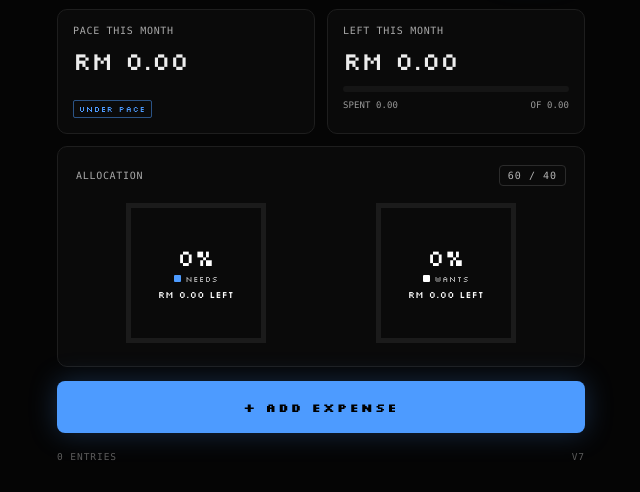
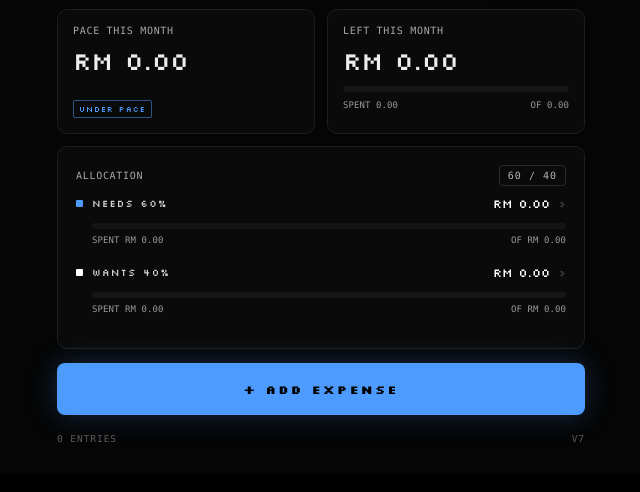
Before and after one commit to taeikii/ringgit-ledger, a plain HTML site: page index.html in a window 1280 px wide. Shown: the part 312-804 px from the top of the page, without its empty margins (319-959 px from the left). Drawn offline with Linux system fonts and the light colour scheme.

Commit message:
Revert allocation to bars (pre-ring state)

```diff
--- a/index.html
+++ b/index.html
@@ -94,14 +94,6 @@ header{display:flex;justify-content:space-between;align-items:center;margin-bott
 .plus:active{opacity:.55}
 .bs{padding:6px 10px;font-size:9px;letter-spacing:.08em}
 .linkbtn{background:none;border:0;color:var(--acc);font:400 9px var(--mono);letter-spacing:.12em;padding:14px 0 2px;cursor:pointer;text-transform:uppercase}
-.rings2{display:grid;grid-template-columns:1fr 1fr;gap:10px;margin-top:12px}
-.ringbtn{background:none;border:0;padding:0;cursor:pointer;color:inherit;font:inherit}
-.ringbox{position:relative;display:block;width:100%;max-width:150px;margin:0 auto;aspect-ratio:1}
-.ringbox svg{position:absolute;inset:0;width:100%;height:100%}
-.rinner{position:absolute;inset:0;display:flex;flex-direction:column;align-items:center;justify-content:center;gap:5px;padding:16px;text-align:center}
-.rinner .pct{font:400 23px/1 var(--mono);color:#fff}
-.rinner .rlbl{display:flex;align-items:center;gap:5px;font:400 8px var(--mono);letter-spacing:.1em;text-transform:uppercase;color:#a8a8a8}
-.rinner .ramt{font:400 9.5px var(--mono);color:#fff;letter-spacing:.02em;line-height:1.25}
 .cta{width:100%;height:52px;background:var(--acc);color:#000;border:0;border-radius:8px;font:700 12px var(--mono);letter-spacing:.18em;cursor:pointer;box-shadow:0 0 28px rgba(77,155,255,.25);text-transform:uppercase}
 .cta:active{transform:scale(.99)}
 .ghost{background:#0b0b0b;border:1px solid var(--line2);color:#d8d8d8;border-radius:6px;padding:10px 14px;font:500 10px var(--mono);letter-spacing:.12em;cursor:pointer;text-transform:uppercase}
@@ -392,26 +384,19 @@ function cardHTML(title,sp,lim,span){
 }
 
 function allocHTML(c){
- const SIDE=108,P=SIDE*4;
- const rings=['n','w'].map((k,i)=>{
-  const lim=c.bud[k],used=c.spent(1,c.dim,k),lef=lim-used,over=lef<0;
-  const pct=lim>0?Math.min(Math.max(used/lim,0),1):0;
-  return `<button class="ringbtn" data-a="bkt" data-b="${k}" aria-label="${B[k]}: ${Math.round(pct*100)} percent used, ${rmS(Math.abs(lef))} ${over?'over':'left'}">
-   <span class="ringbox">
-    <svg viewBox="0 0 120 120" aria-hidden="true">
-     <rect x="6" y="6" width="${SIDE}" height="${SIDE}" fill="none" stroke="#1b1b1b" stroke-width="4"/>
-     <rect x="6" y="6" width="${SIDE}" height="${SIDE}" fill="none" stroke="${over?'#fff':'var(--acc)'}" stroke-width="4" stroke-dasharray="${P}" stroke-dashoffset="${(P*(1-pct)).toFixed(1)}"/>
-    </svg>
-    <span class="rinner">
-     <b class="pct">${Math.round(pct*100)}%</b>
-     <span class="rlbl"><i class="sq ${k==='w'?'w':''}"></i>${B[k]}</span>
-     <span class="ramt">${rmS(Math.abs(lef))} ${over?'OVER':'LEFT'}</span>
-    </span>
-   </span>
-  </button>`;
- }).join('');
- return `<section class="panel"><div class="row" style="margin-bottom:2px"><span class="label">Allocation</span><span class="chip">${S.split[0]} / ${S.split[1]}</span></div>
-  <div class="rings2">${rings}</div></section>`;
+ return `<section class="panel"><div class="row" style="margin-bottom:6px"><span class="label">Allocation</span><span class="chip">${S.split[0]} / ${S.split[1]}</span></div>
+  ${['n','w'].map((k,i)=>{
+   const lim=c.bud[k],used=c.spent(1,c.dim,k),lef=lim-used,over=lef<0;
+   const keep=lim>0?Math.max(lef,0)/lim:0;
+   return `<div class="alloc">
+    <div class="arow" data-a="bkt" data-b="${k}" role="button" tabindex="0">
+      <i class="sq ${k==='w'?'w':''}"></i><span class="aname">${B[k]} ${S.split[i]}%</span>
+      <span class="aval">${rmS(lef)}${over?'<span class="mini">OVER</span>':''}</span><span class="chev">\u203a</span>
+    </div>
+    <div class="bar ${over?'over':''}"><i style="width:${(keep*100).toFixed(1)}%"></i></div>
+    <div class="sub"><span>SPENT ${rmS(used)}</span><span>OF ${rmS(lim)}</span></div>
+   </div>`;
+  }).join('')}</section>`;
 }
 
 function weekCardHTML(c){
```
